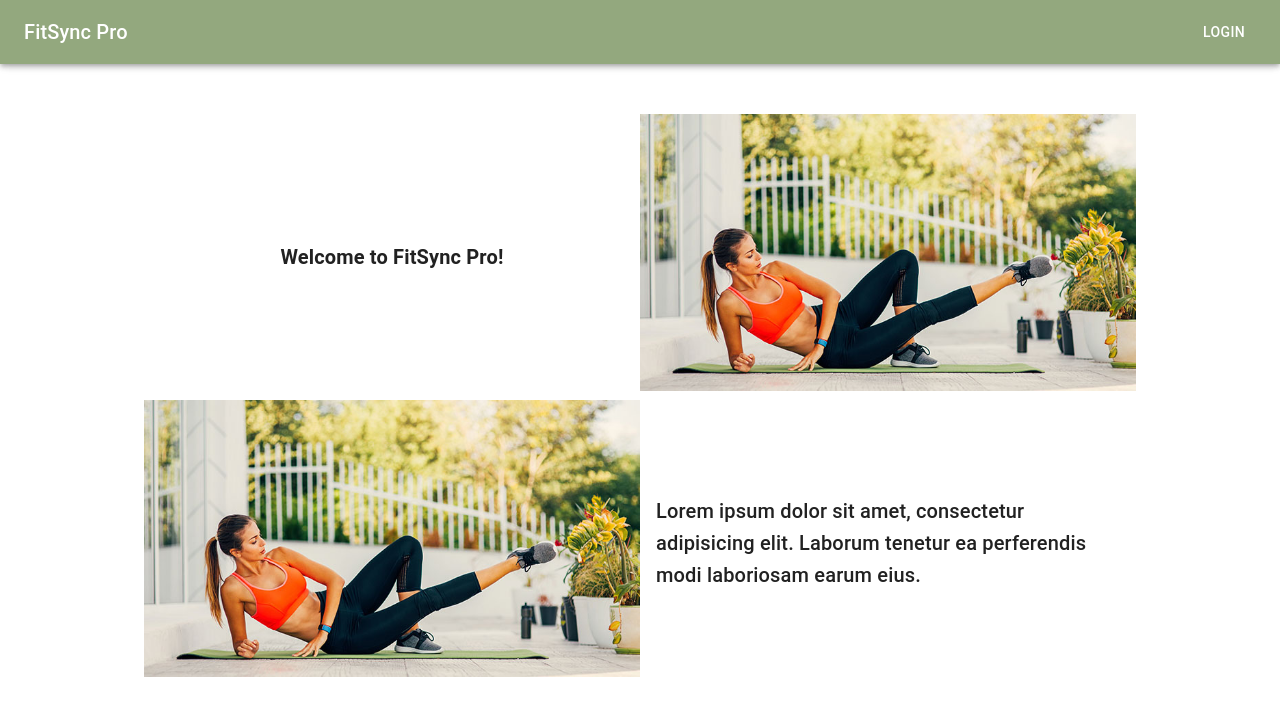
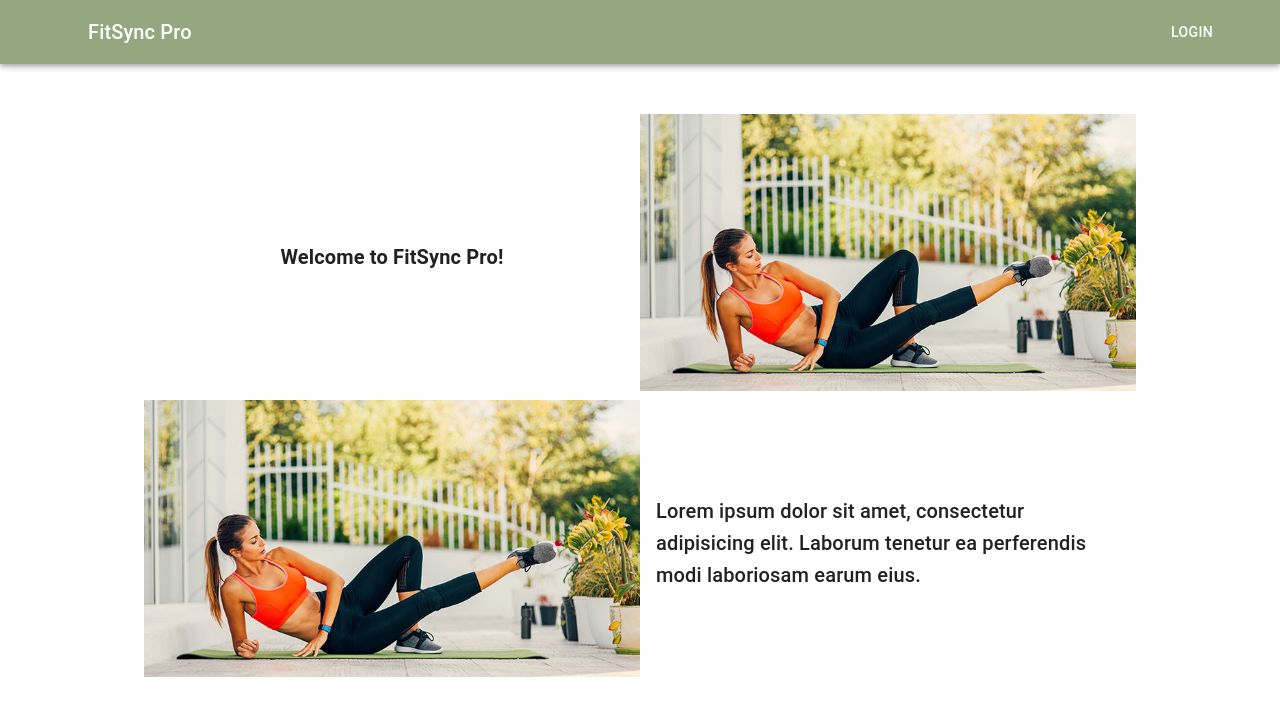
Before and after one commit to dgomie/fitsync-pro, a React (Vite) app in the folder client/: page / in a window 1280 px wide. Shown: the top 716 px of the page. Built offline with nearby package versions, Linux system fonts and the light colour scheme.

Commit message:
fixed positioning of hamburger menu items and the spacing on navbar

```diff
--- a/client/src/components/Nav.jsx
+++ b/client/src/components/Nav.jsx
@@ -1,4 +1,4 @@
-import { AppBar, Toolbar, Typography, Button, ThemeProvider, createTheme, useMediaQuery, IconButton, Menu, MenuItem  } from '@mui/material';
+import { AppBar, Toolbar, Typography, Button, ThemeProvider, createTheme, useMediaQuery, IconButton, Menu, MenuItem } from '@mui/material';
 import MenuIcon from '@mui/icons-material/Menu';
 import { useNavigate, useLocation } from 'react-router-dom';
 import { useState } from 'react';
@@ -31,7 +31,7 @@ function Nav() {
         <ThemeProvider theme={theme}>
             <AppBar position="fixed">
                 <Toolbar>
-                    <Typography variant="h6" component="div" sx={{ flexGrow: 1, color: 'white', cursor: 'pointer' }} onClick={() => navigate('/')}>
+                    <Typography variant="h6" component="div" sx={{ flexGrow: 1, color: 'white', cursor: 'pointer', marginX: { sm: '0', md: '4rem' } }} onClick={() => navigate('/')}>
                         FitSync Pro
                     </Typography>
                     {matches ? (
@@ -46,12 +46,13 @@ function Nav() {
                                 <MenuIcon />
                             </IconButton>
                             <Menu
+                                id="menu-appbar"
                                 anchorEl={anchorEl}
+                                keepMounted
                                 anchorOrigin={{
-                                    vertical: 'top',
+                                    vertical: 'bottom',
                                     horizontal: 'right',
                                 }}
-                                keepMounted
                                 transformOrigin={{
                                     vertical: 'top',
                                     horizontal: 'right',
@@ -74,13 +75,13 @@ function Nav() {
                     ) : (
                         <>
                             {!isLoggedIn && location.pathname !== '/login' && (
-                                <Button sx={{ color: 'white' }} onClick={() => navigate('/login')}>Login</Button>
+                                <Button sx={{ color: 'white', marginX: '2rem' }} onClick={() => navigate('/login')}>Login</Button>
                             )}
                             {isLoggedIn && (
                                 <>
-                                    <Button sx={{ color: 'white' }}onClick={() => navigate('/about-us')}>About Us</Button>
-                                    <Button sx={{ color: 'white' }} onClick={() => navigate('/profile')}>Profile</Button>
-                                    <Button sx={{ color: 'white' }} onClick={() => { Auth.logout(); navigate('/'); }}>Logout</Button>
+                                    <Button sx={{ color: 'white', marginX: '2rem' }} onClick={() => navigate('/about-us')}>About Us</Button>
+                                    <Button sx={{ color: 'white', marginX: '2rem' }} onClick={() => navigate('/profile')}>Profile</Button>
+                                    <Button sx={{ color: 'white', marginX: '2rem' }} onClick={() => { Auth.logout(); navigate('/'); }}>Logout</Button>
                                 </>
                             )}
                         </>
```
